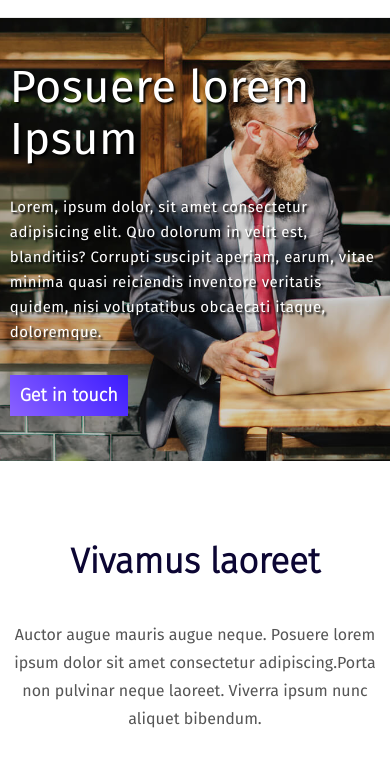
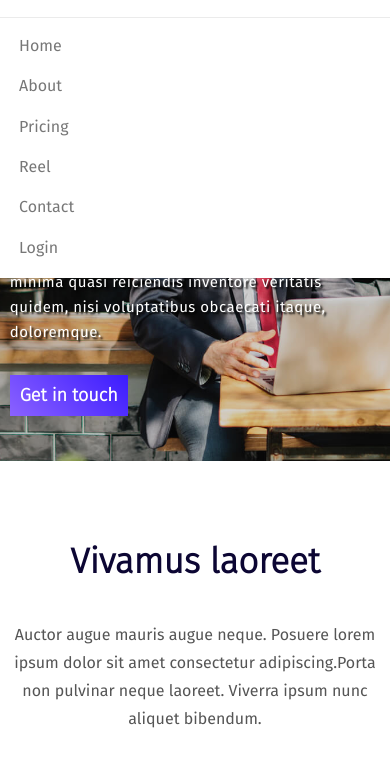
Before and after one commit to juanmoncayo55/bussiness-templated, a plain HTML site: page index.html in a window 390 px wide. Both pictures are taken after a click on the link 361 px from the left and 39 px from the top of the page. Shown: the part 61-835 px from the top of the page. Drawn offline with Linux system fonts and the light colour scheme; a web font is replaced by a local one.

Commit message:
Agregando funcionalidad de menú para mostrarlo en dispositivos moviles.

```diff
--- a/css/styles.css
+++ b/css/styles.css
@@ -45,6 +45,7 @@ img{ max-width: 100%; }
 .cnegro{ color: var(--negro); }
 .tshadow{ text-shadow: 2px 2px 2px #000; }
 .hideElemento{ display: none; }
+.showMenu{height: 260px !important;}
 .container{
 	max-width: 120rem;
 	width: 95%;
@@ -82,10 +83,9 @@ img{ max-width: 100%; }
     display: flex;
     column-gap: 3rem;
     align-items: center;
-
-    /* Ocultando el menú mientras el resto de diseño */
-    display: none;
 }
+.navigation-link{color:var(--color2);transition:.2s color ease-in-out;}
+.navigation-link:hover{color:var(--negro);}
 .navigation-open-movil {
     border: 1px solid #dddddd;
     color: #939393;
@@ -323,14 +323,6 @@ img{ max-width: 100%; }
     border: 1px solid #ebebeb;
     flex: 1;
 }
-
-
-
-
-
-
-
-
 /* Media Queries */
 @media (min-width: 780px) {
 	.banner-home-container{
@@ -373,3 +365,24 @@ img{ max-width: 100%; }
 	}
 	.foo2 {margin: 0;}
 }
+@media(max-width: 780px){
+	.navigation{
+	    position: absolute;
+	    left: 0;
+	    background-color: var(--blanco);
+	    right: 0;
+	    flex-direction: column;
+	    align-items: flex-start;
+	    padding: 0 19px;
+	    top: 7.9rem;
+    	height: 0;
+    	transition: .5s height ease-in-out;
+    	overflow: hidden;
+    	justify-content: center;
+	}
+	.navigation-link{
+		width: 100%;
+	    padding: 1rem 0;
+	    margin-bottom: 2px;
+	}
+}
--- a/index.html
+++ b/index.html
@@ -25,7 +25,7 @@
 			<a href="#" class="header-logo-link">
 				<img src="images/logo.svg" alt="Logotipo de la empresa">
 			</a>
-			<nav class="navigation">
+			<nav class="navigation" id="navigation">
 				<a href="#" class="navigation-link">Home</a>
 				<a href="#" class="navigation-link">About</a>
 				<a href="#" class="navigation-link">Pricing</a>
@@ -154,4 +154,16 @@
 		</div>
 	</footer>
 </body>
+	<script>
+		(function(d, c){
+			const openMobilMenu = d.querySelector("#openMobilMenu"),
+				navigation = d.querySelector("#navigation");
+
+				openMobilMenu.addEventListener('click', function(e){
+					e.preventDefault();
+
+					navigation.classList.toggle("showMenu");
+				})
+		})(document, console.log)
+	</script>
 </html>
```
